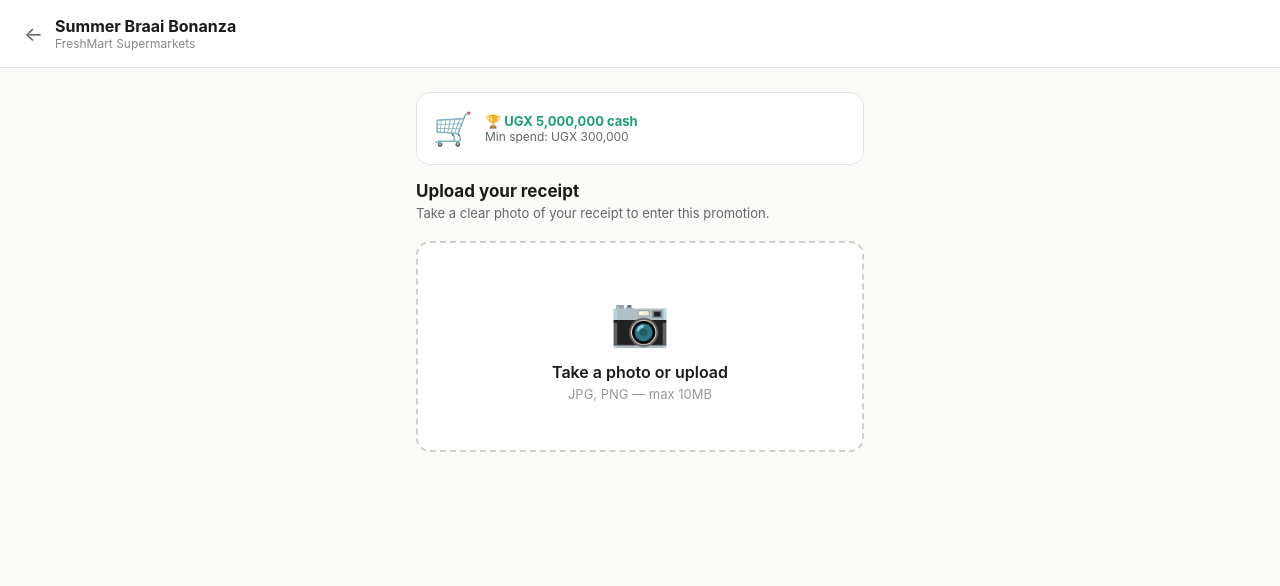
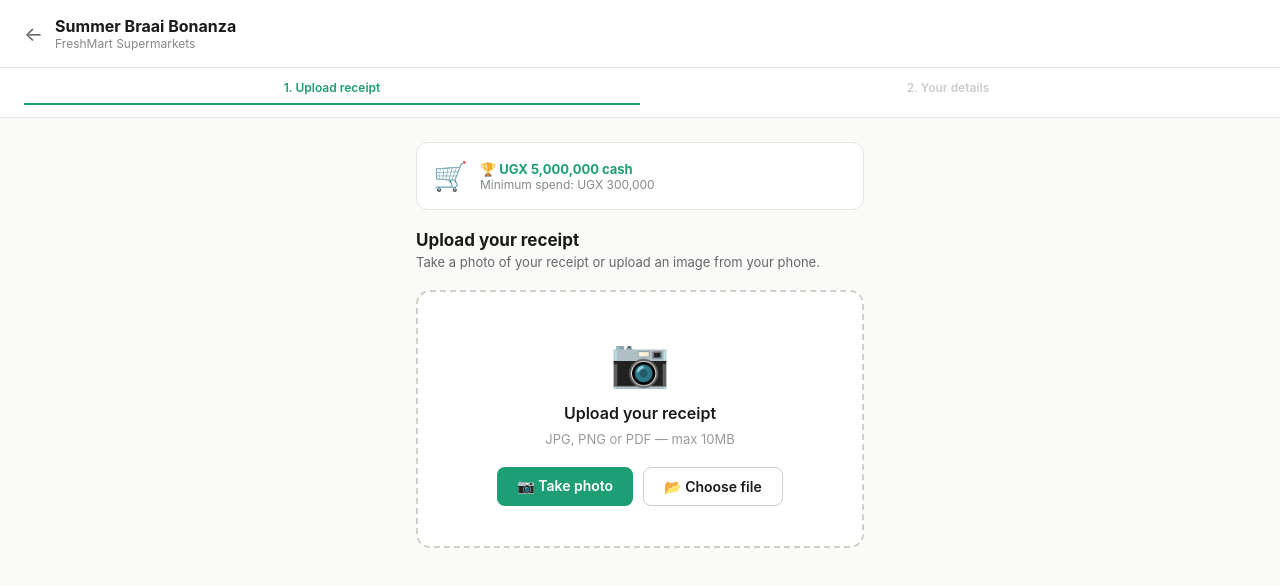
Before and after one commit to johnejalu-cell/receiptraffle, a Next.js app: page /enter/1 in a window 1280 px wide. Shown: the top 586 px of the page. Built offline with nearby package versions, Linux system fonts and the light colour scheme.

Commit message:
Update page.tsx

```diff
--- a/app/enter/[id]/page.tsx
+++ b/app/enter/[id]/page.tsx
@@ -18,6 +18,7 @@ export default function EnterPage({ params }: { params: { id: string } }) {
   const [email, setEmail] = useState('')
   const [result, setResult] = useState<any>(null)
   const [ticket, setTicket] = useState('')
+  const [dragOver, setDragOver] = useState(false)
 
   if (!promo) return (
     <main style={{ padding: '2rem', textAlign: 'center' }}>
@@ -27,8 +28,28 @@ export default function EnterPage({ params }: { params: { id: string } }) {
   )
 
   function handleFile(f: File) {
+    if (!f.type.startsWith('image/') && f.type !== 'application/pdf') {
+      alert('Please upload an image file (JPG, PNG) or PDF')
+      return
+    }
     setFile(f)
+    if (f.type.startsWith('image/')) {
       setPreview(URL.createObjectURL(f))
+    } else {
+      setPreview('pdf')
+    }
+  }
+
+  function handleInputChange(e: React.ChangeEvent<HTMLInputElement>) {
+    const f = e.target.files?.[0]
+    if (f) handleFile(f)
+  }
+
+  function handleDrop(e: React.DragEvent) {
+    e.preventDefault()
+    setDragOver(false)
+    const f = e.dataTransfer.files?.[0]
+    if (f) handleFile(f)
   }
 
   async function handleVerify() {
@@ -42,10 +63,11 @@ export default function EnterPage({ params }: { params: { id: string } }) {
         r.readAsDataURL(f)
       })
       const base64 = await toBase64(file!)
+      const mediaType = file!.type || 'image/jpeg'
       const res = await fetch('/api/verify-receipt', {
         method: 'POST',
         headers: { 'Content-Type': 'application/json' },
-        body: JSON.stringify({ imageBase64: base64, mediaType: file!.type || 'image/jpeg', minSpend: promo.minSpend, currency: promo.currency })
+        body: JSON.stringify({ imageBase64: base64, mediaType, minSpend: promo.minSpend, currency: promo.currency })
       })
       const data = await res.json()
       setResult(data)
@@ -64,6 +86,12 @@ export default function EnterPage({ params }: { params: { id: string } }) {
       <div style={{ fontSize: 48, marginBottom: 16 }}>&#x1F50D;</div>
       <h2 style={{ fontSize: 20, fontWeight: 700, marginBottom: 8 }}>Verifying your receipt...</h2>
       <p style={{ color: '#666', fontSize: 14 }}>Our AI is reading your receipt. This takes a few seconds.</p>
+      <div style={{ marginTop: 20, display: 'flex', gap: 6 }}>
+        {[0,1,2].map(i => (
+          <div key={i} style={{ width: 8, height: 8, background: '#1D9E75', borderRadius: '50%', animation: `bounce 0.6s ${i * 0.2}s infinite alternate` }} />
+        ))}
+      </div>
+      <style>{`@keyframes bounce { from { transform: translateY(0) } to { transform: translateY(-8px) } }`}</style>
     </main>
   )
 
@@ -75,11 +103,14 @@ export default function EnterPage({ params }: { params: { id: string } }) {
       <div style={{ background: '#fff', border: '2px solid #1D9E75', borderRadius: 14, padding: '1.5rem', width: '100%', maxWidth: 340, marginBottom: 20 }}>
         <div style={{ fontSize: 12, color: '#999', marginBottom: 4 }}>Your ticket number</div>
         <div style={{ fontSize: 22, fontWeight: 700, color: '#1D9E75', letterSpacing: 1 }}>{ticket}</div>
-        <div style={{ fontSize: 13, color: '#666', marginTop: 8 }}>{promo.title}</div>
-        <div style={{ fontSize: 13, color: '#666' }}>Amount: {promo.currency} {result?.total_amount?.toLocaleString()}</div>
-        <div style={{ fontSize: 13, color: '#666' }}>Name: {name} · {phone}</div>
+        <div style={{ borderTop: '1px solid #e5e5e0', marginTop: 12, paddingTop: 12, display: 'flex', flexDirection: 'column', gap: 4 }}>
+          <div style={{ fontSize: 13, color: '#666' }}>&#x1F3C6; {promo.title}</div>
+          <div style={{ fontSize: 13, color: '#666' }}>&#x1F4B0; Amount: {promo.currency} {result?.total_amount?.toLocaleString()}</div>
+          <div style={{ fontSize: 13, color: '#666' }}>&#x1F464; {name}</div>
+          <div style={{ fontSize: 13, color: '#666' }}>&#x1F4F1; {phone}</div>
         </div>
-      <p style={{ fontSize: 13, color: '#999', marginBottom: 20 }}>Save your ticket number! You'll be contacted on {phone} if you win.</p>
+      </div>
+      <p style={{ fontSize: 13, color: '#999', marginBottom: 20 }}>You will be contacted on <strong>{phone}</strong> if you win.</p>
       <Link href="/" style={{ color: '#1D9E75', fontSize: 14, textDecoration: 'none', fontWeight: 600 }}>&#x2190; Enter another promotion</Link>
     </main>
   )
@@ -88,13 +119,17 @@ export default function EnterPage({ params }: { params: { id: string } }) {
     <main style={{ minHeight: '100vh', display: 'flex', flexDirection: 'column', alignItems: 'center', justifyContent: 'center', padding: '2rem', background: '#fafaf9', textAlign: 'center' }}>
       <div style={{ fontSize: 48, marginBottom: 16 }}>&#x23F3;</div>
       <h2 style={{ fontSize: 22, fontWeight: 700, marginBottom: 8 }}>Entry received!</h2>
-      <p style={{ color: '#666', fontSize: 14, marginBottom: 20 }}>Your receipt has been submitted for manual review. We'll confirm within 24 hours.</p>
+      <p style={{ color: '#666', fontSize: 14, marginBottom: 20 }}>Your receipt has been submitted for manual review. We will confirm within 24 hours.</p>
       <div style={{ background: '#fff', border: '1px solid #e5e5e0', borderRadius: 14, padding: '1.5rem', width: '100%', maxWidth: 340, marginBottom: 20 }}>
         <div style={{ fontSize: 12, color: '#999', marginBottom: 4 }}>Reference number</div>
         <div style={{ fontSize: 22, fontWeight: 700, color: '#534AB7', letterSpacing: 1 }}>{ticket}</div>
-        <div style={{ fontSize: 13, color: '#666', marginTop: 8 }}>{promo.title}</div>
-        <div style={{ fontSize: 13, color: '#666' }}>Contact: {phone}</div>
+        <div style={{ borderTop: '1px solid #e5e5e0', marginTop: 12, paddingTop: 12, display: 'flex', flexDirection: 'column', gap: 4 }}>
+          <div style={{ fontSize: 13, color: '#666' }}>{promo.title}</div>
+          <div style={{ fontSize: 13, color: '#666' }}>&#x1F464; {name}</div>
+          <div style={{ fontSize: 13, color: '#666' }}>&#x1F4F1; {phone}</div>
         </div>
+      </div>
+      <p style={{ fontSize: 13, color: '#999', marginBottom: 20 }}>We will contact you on <strong>{phone}</strong> within 24 hours.</p>
       <Link href="/" style={{ color: '#1D9E75', fontSize: 14, textDecoration: 'none', fontWeight: 600 }}>&#x2190; Back to promotions</Link>
     </main>
   )
@@ -110,53 +145,88 @@ export default function EnterPage({ params }: { params: { id: string } }) {
         </div>
       </div>
 
+      {/* Step indicator */}
+      <div style={{ background: '#fff', padding: '0.75rem 1.5rem', borderBottom: '1px solid #e5e5e0', display: 'flex', gap: 0 }}>
+        {['Upload receipt', 'Your details'].map((s, i) => (
+          <div key={i} style={{ flex: 1, textAlign: 'center', fontSize: 12, fontWeight: 600,
+            color: (step === 'upload' && i === 0) || (step === 'details' && i === 1) ? '#1D9E75' : '#ccc',
+            borderBottom: (step === 'upload' && i === 0) || (step === 'details' && i === 1) ? '2px solid #1D9E75' : '2px solid transparent',
+            paddingBottom: 8 }}>
+            {i + 1}. {s}
+          </div>
+        ))}
+      </div>
+
       <div style={{ padding: '1.5rem 1rem', maxWidth: 480, margin: '0 auto' }}>
+
         {/* Promo summary */}
-        <div style={{ background: '#fff', border: '1px solid #e5e5e0', borderRadius: 14, padding: '1rem', marginBottom: 16, display: 'flex', gap: 12, alignItems: 'center' }}>
-          <div style={{ fontSize: 32 }}>{promo.icon}</div>
+        <div style={{ background: '#fff', border: '1px solid #e5e5e0', borderRadius: 12, padding: '1rem', marginBottom: 20, display: 'flex', gap: 12, alignItems: 'center' }}>
+          <div style={{ fontSize: 28 }}>{promo.icon}</div>
           <div>
             <div style={{ fontSize: 13, fontWeight: 700, color: promo.color }}>&#x1F3C6; {promo.prize}</div>
-            <div style={{ fontSize: 12, color: '#666' }}>Min spend: {promo.currency} {promo.minSpend.toLocaleString()}</div>
+            <div style={{ fontSize: 12, color: '#888' }}>Minimum spend: {promo.currency} {promo.minSpend.toLocaleString()}</div>
           </div>
         </div>
 
+        {/* STEP 1 — UPLOAD */}
         {step === 'upload' && (
           <div>
             <h2 style={{ fontSize: 17, fontWeight: 700, marginBottom: 4 }}>Upload your receipt</h2>
-            <p style={{ fontSize: 13, color: '#666', marginBottom: 20 }}>Take a clear photo of your receipt to enter this promotion.</p>
+            <p style={{ fontSize: 13, color: '#666', marginBottom: 20 }}>Take a photo of your receipt or upload an image from your phone.</p>
 
             {!preview ? (
-              <label style={{ display: 'block', border: '2px dashed #d0d0c8', borderRadius: 14, padding: '3rem 1rem', textAlign: 'center', cursor: 'pointer', background: '#fff', marginBottom: 16 }}>
+              <div
+                onDragOver={e => { e.preventDefault(); setDragOver(true) }}
+                onDragLeave={() => setDragOver(false)}
+                onDrop={handleDrop}
+                style={{ border: `2px dashed ${dragOver ? '#1D9E75' : '#d0d0c8'}`, borderRadius: 14, padding: '2.5rem 1rem', textAlign: 'center', background: dragOver ? '#E8F8F2' : '#fff', marginBottom: 16, transition: 'all 0.2s' }}>
                 <div style={{ fontSize: 48, marginBottom: 12 }}>&#x1F4F7;</div>
-                <div style={{ fontSize: 16, fontWeight: 600, marginBottom: 4 }}>Take a photo or upload</div>
-                <div style={{ fontSize: 13, color: '#999' }}>JPG, PNG &mdash; max 10MB</div>
-                <input type="file" accept="image/*" capture="environment" onChange={e => e.target.files?.[0] && handleFile(e.target.files[0])} style={{ display: 'none' }} />
+                <div style={{ fontSize: 16, fontWeight: 600, marginBottom: 8 }}>Upload your receipt</div>
+                <div style={{ fontSize: 13, color: '#999', marginBottom: 20 }}>JPG, PNG or PDF &mdash; max 10MB</div>
+
+                {/* Two buttons — camera and file */}
+                <div style={{ display: 'flex', gap: 10, justifyContent: 'center', flexWrap: 'wrap' }}>
+                  <label style={{ display: 'inline-block', padding: '10px 20px', background: '#1D9E75', color: '#fff', borderRadius: 8, fontSize: 14, fontWeight: 600, cursor: 'pointer' }}>
+                    &#x1F4F7; Take photo
+                    <input type="file" accept="image/*" capture="environment" onChange={handleInputChange} style={{ display: 'none' }} />
                   </label>
-            ) : (
-              <div style={{ marginBottom: 16 }}>
-                <div style={{ borderRadius: 14, overflow: 'hidden', border: '1px solid #e5e5e0', maxHeight: 260, display: 'flex', alignItems: 'center', justifyContent: 'center', background: '#f5f5f0', marginBottom: 10 }}>
-                  <img src={preview} alt="Receipt" style={{ maxWidth: '100%', maxHeight: 260, objectFit: 'contain' }} />
-                </div>
-                <div style={{ display: 'flex', gap: 8 }}>
-                  <div style={{ flex: 1, background: '#E8F8F2', borderRadius: 10, padding: '10px 14px', fontSize: 13, color: '#085041', fontWeight: 600 }}>
-                    &#x2713; Receipt uploaded
-                  </div>
-                  <label style={{ padding: '10px 14px', background: '#fff', border: '1px solid #d0d0c8', borderRadius: 10, fontSize: 13, cursor: 'pointer', color: '#666' }}>
-                    Change
-                    <input type="file" accept="image/*" capture="environment" onChange={e => e.target.files?.[0] && handleFile(e.target.files[0])} style={{ display: 'none' }} />
+                  <label style={{ display: 'inline-block', padding: '10px 20px', background: '#fff', color: '#1a1a18', border: '1px solid #d0d0c8', borderRadius: 8, fontSize: 14, fontWeight: 600, cursor: 'pointer' }}>
+                    &#x1F4C2; Choose file
+                    <input type="file" accept="image/*,application/pdf" onChange={handleInputChange} style={{ display: 'none' }} />
                   </label>
                 </div>
               </div>
+            ) : (
+              <div style={{ marginBottom: 20 }}>
+                {preview !== 'pdf' ? (
+                  <div style={{ borderRadius: 14, overflow: 'hidden', border: '1px solid #e5e5e0', maxHeight: 280, display: 'flex', alignItems: 'center', justifyContent: 'center', background: '#f5f5f0', marginBottom: 12 }}>
+                    <img src={preview} alt="Receipt preview" style={{ maxWidth: '100%', maxHeight: 280, objectFit: 'contain' }} />
+                  </div>
+                ) : (
+                  <div style={{ borderRadius: 14, border: '1px solid #e5e5e0', padding: '2rem', textAlign: 'center', background: '#f5f5f0', marginBottom: 12 }}>
+                    <div style={{ fontSize: 36, marginBottom: 8 }}>&#x1F4C4;</div>
+                    <div style={{ fontSize: 14, fontWeight: 600 }}>{file?.name}</div>
+                    <div style={{ fontSize: 12, color: '#999' }}>PDF uploaded</div>
+                  </div>
                 )}
 
-            {preview && (
+                <div style={{ background: '#E8F8F2', borderRadius: 10, padding: '10px 14px', fontSize: 13, color: '#085041', fontWeight: 600, marginBottom: 12, display: 'flex', justifyContent: 'space-between', alignItems: 'center' }}>
+                  <span>&#x2713; {file?.name}</span>
+                  <label style={{ fontSize: 12, color: '#0F6E56', cursor: 'pointer', textDecoration: 'underline' }}>
+                    Change
+                    <input type="file" accept="image/*,application/pdf" onChange={handleInputChange} style={{ display: 'none' }} />
+                  </label>
+                </div>
+
                 <button onClick={() => setStep('details')} style={{ width: '100%', padding: '14px', background: '#1D9E75', color: '#fff', border: 'none', borderRadius: 10, fontSize: 16, fontWeight: 700, cursor: 'pointer' }}>
                   Continue &rarr;
                 </button>
+              </div>
             )}
           </div>
         )}
 
+        {/* STEP 2 — DETAILS */}
         {step === 'details' && (
           <div>
             <h2 style={{ fontSize: 17, fontWeight: 700, marginBottom: 4 }}>Your details</h2>
@@ -165,23 +235,31 @@ export default function EnterPage({ params }: { params: { id: string } }) {
               <div>
                 <label style={{ fontSize: 13, fontWeight: 600, display: 'block', marginBottom: 6 }}>Full name *</label>
                 <input type="text" value={name} onChange={e => setName(e.target.value)} placeholder="Your full name"
-                  style={{ width: '100%', padding: '11px 14px', border: '1px solid #d0d0c8', borderRadius: 10, fontSize: 15, background: '#fff' }} />
+                  style={{ width: '100%', padding: '12px 14px', border: '1px solid #d0d0c8', borderRadius: 10, fontSize: 15, background: '#fff' }} />
               </div>
               <div>
                 <label style={{ fontSize: 13, fontWeight: 600, display: 'block', marginBottom: 6 }}>Phone number *</label>
                 <input type="tel" value={phone} onChange={e => setPhone(e.target.value)} placeholder="+256 7XX XXX XXX"
-                  style={{ width: '100%', padding: '11px 14px', border: '1px solid #d0d0c8', borderRadius: 10, fontSize: 15, background: '#fff' }} />
+                  style={{ width: '100%', padding: '12px 14px', border: '1px solid #d0d0c8', borderRadius: 10, fontSize: 15, background: '#fff' }} />
               </div>
               <div>
-                <label style={{ fontSize: 13, fontWeight: 600, display: 'block', marginBottom: 6 }}>Email (optional)</label>
-                <input type="email" value={email} onChange={e => setEmail(e.target.value)} placeholder="for winner notification"
-                  style={{ width: '100%', padding: '11px 14px', border: '1px solid #d0d0c8', borderRadius: 10, fontSize: 15, background: '#fff' }} />
+                <label style={{ fontSize: 13, fontWeight: 600, display: 'block', marginBottom: 6 }}>Email address (optional)</label>
+                <input type="email" value={email} onChange={e => setEmail(e.target.value)} placeholder="For winner notification"
+                  style={{ width: '100%', padding: '12px 14px', border: '1px solid #d0d0c8', borderRadius: 10, fontSize: 15, background: '#fff' }} />
               </div>
+
+              {/* Receipt preview thumbnail */}
+              <div style={{ background: '#f5f5f0', borderRadius: 10, padding: '10px 14px', display: 'flex', gap: 10, alignItems: 'center' }}>
+                <div style={{ fontSize: 24 }}>{preview === 'pdf' ? '&#x1F4C4;' : '&#x1F9FE;'}</div>
+                <div style={{ fontSize: 12, color: '#666', flex: 1, minWidth: 0, overflow: 'hidden', textOverflow: 'ellipsis', whiteSpace: 'nowrap' }}>{file?.name}</div>
+                <button onClick={() => setStep('upload')} style={{ background: 'none', border: 'none', color: '#1D9E75', fontSize: 12, cursor: 'pointer', textDecoration: 'underline', flexShrink: 0 }}>Change</button>
+              </div>
+
               <div style={{ display: 'flex', gap: 10 }}>
                 <button onClick={() => setStep('upload')} style={{ flex: 1, padding: '13px', background: '#fff', border: '1px solid #d0d0c8', borderRadius: 10, fontSize: 15, fontWeight: 600, cursor: 'pointer', color: '#666' }}>
                   &#x2190; Back
                 </button>
-                <button onClick={handleVerify} style={{ flex: 2, padding: '13px', background: '#1D9E75', color: '#fff', border: 'none', borderRadius: 10, fontSize: 15, fontWeight: 700, cursor: 'pointer' }}>
+                <button onClick={handleVerify} disabled={!name || !phone} style={{ flex: 2, padding: '13px', background: !name || !phone ? '#ccc' : '#1D9E75', color: '#fff', border: 'none', borderRadius: 10, fontSize: 15, fontWeight: 700, cursor: !name || !phone ? 'not-allowed' : 'pointer' }}>
                   Submit entry &#x1F39F;
                 </button>
               </div>
```
Lines whose indentation alone changed are shown as unchanged.
